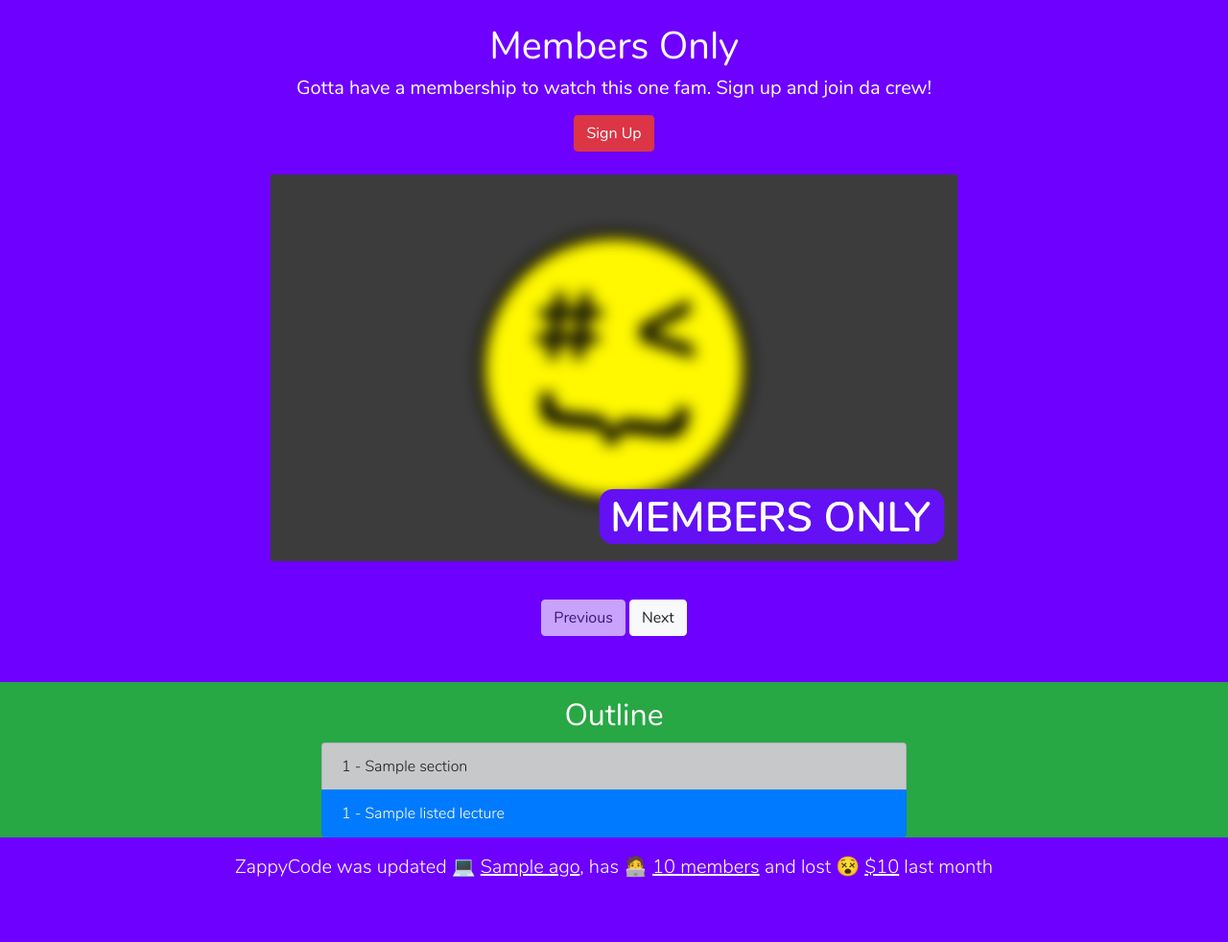
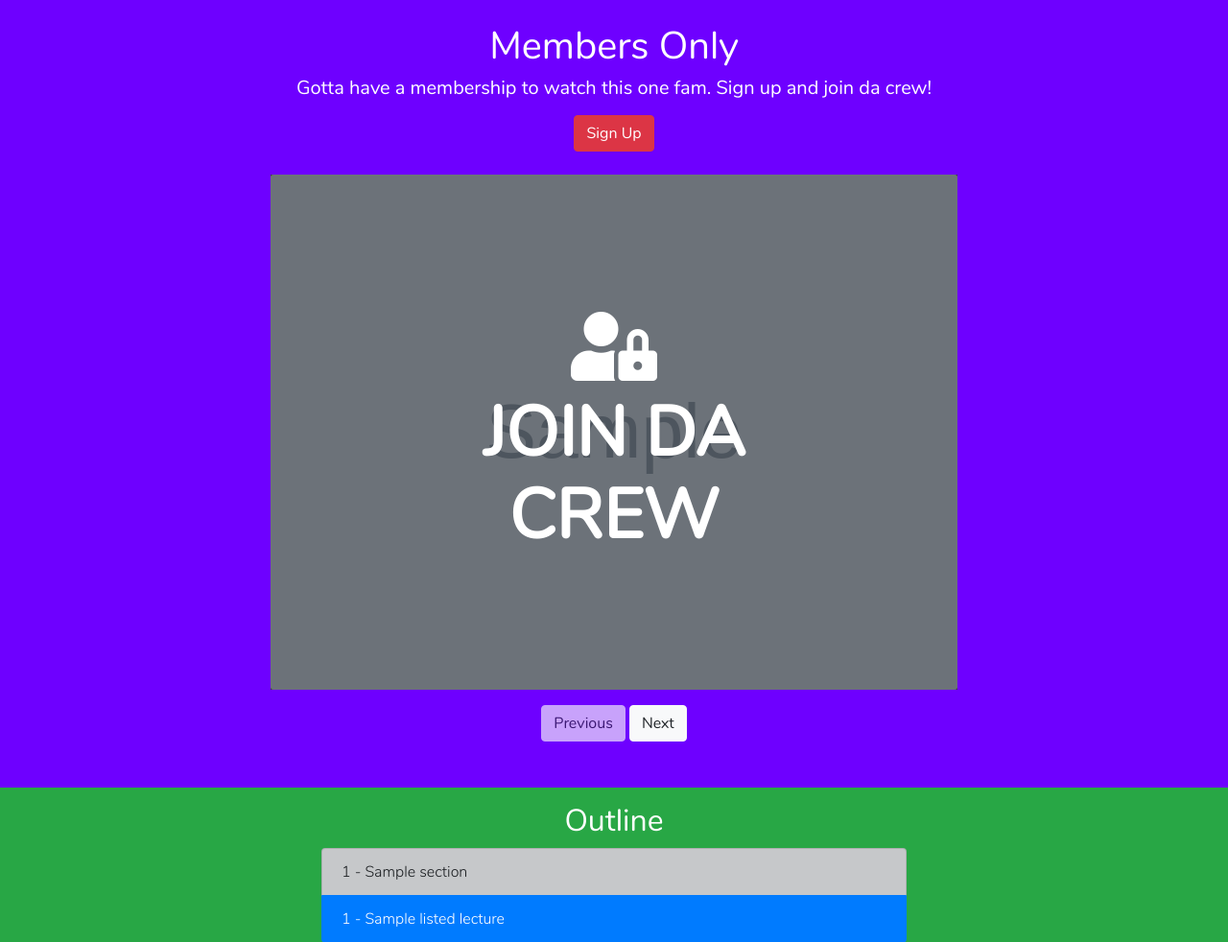
Before and after one commit to zappycode/zappycode-django, a Django app: template courses/templates/courses/view_lecture.html in a window 1280 px wide. Shown: the part 66-1048 px from the top of the page at 96% size. Before the commit the page ends 981 px from the top, so only its background shows below. Run offline with Django 3.2, Linux system fonts and the light colour scheme; the template is opened without the code that fills it: most values are stand-ins (such as "Sample title", 1, 10 or a date in 2020); grey boxes marked "Sample" are stand-in pictures; some libraries are stand-ins or nearby versions.

Commit message:
vimeo thumbnails (from vimeo API 3.4) for lectures accessed only by members.

```diff
--- a/courses/templates/courses/view_lecture.html
+++ b/courses/templates/courses/view_lecture.html
@@ -35,11 +35,26 @@
             <div class="col-lg-7 col-md-8 col-11 pt-4 pb-5 text-center">
                 <h1 class="text-white">Members Only</h1>
                 <h5 class="text-white">Gotta have a membership to watch this one fam. Sign up and join da crew!</h5>
-
                 <a href="{% url 'pricing' %}" class="btn btn-danger mt-2 mb-4">Sign Up</a>
 
-                <img class="img-fluid pb-4" src="{% static 'courses/MembersOnly.jpg' %}">
-            {% include 'courses/next_prev.html' %}
+                <div class="card border-0">
+                    <div class="bg-dark">
+                      <img alt="" height="620" width=1100 class="card-img img-fluid fade"
+                           style='opacity: 35%; '
+                           src="{% if lecture.thumbnail_url %}{{lecture.thumbnail_url}}{% else %}{% static 'courses/members_only.jpg' %}{% endif %}">
+                    </div>
+                    <div class="card-img-overlay d-flex align-items-center justify-content-center">
+                      <div class="d-flex align-items-center bg-transparent justify-content-center">
+                          <a id="members-only-btn"
+                             class="pb-2 pt-2 pt-lg-5 pb-lg-5 big-title font-weight-bold text-center text-white link-white h-75 w-75 rounded-circle"
+                             href="{% url 'pricing' %}">
+                              <i class="fas fa-user-lock"></i><div class="text-uppercase nowrap">Join da Crew</div>
+                          </a>
+                      </div>
+                    </div>
+
+                  </div>
+                {% include 'courses/next_prev.html' %}
             </div>
         </div>
     {% endif %}
--- a/courses/views.py
+++ b/courses/views.py
@@ -1,12 +1,15 @@
 from django.shortcuts import render, get_object_or_404
 from rest_framework import generics, permissions
-
+import requests
 from .models import Lecture, Section, Course
 from .serializers import CourseSerializer
 
 
 def view_lecture(request, course_slug, lecturepk, lecture_slug):
     lecture = get_object_or_404(Lecture, pk=lecturepk)
+    if not lecture.thumbnail_url:
+        lecture.thumbnail_url = lecture.get_thumbnail_url()
+        lecture.save()
     return render(request, 'courses/view_lecture.html', {'lecture': lecture})
 
 
```
Also changed, not shown: courses/models.py (+15 -1 lines), npm/custom.scss (+11 -0 lines), courses/migrations/0007_auto_20200727_0612.py, courses/static/courses/members_only.jpg (added).
